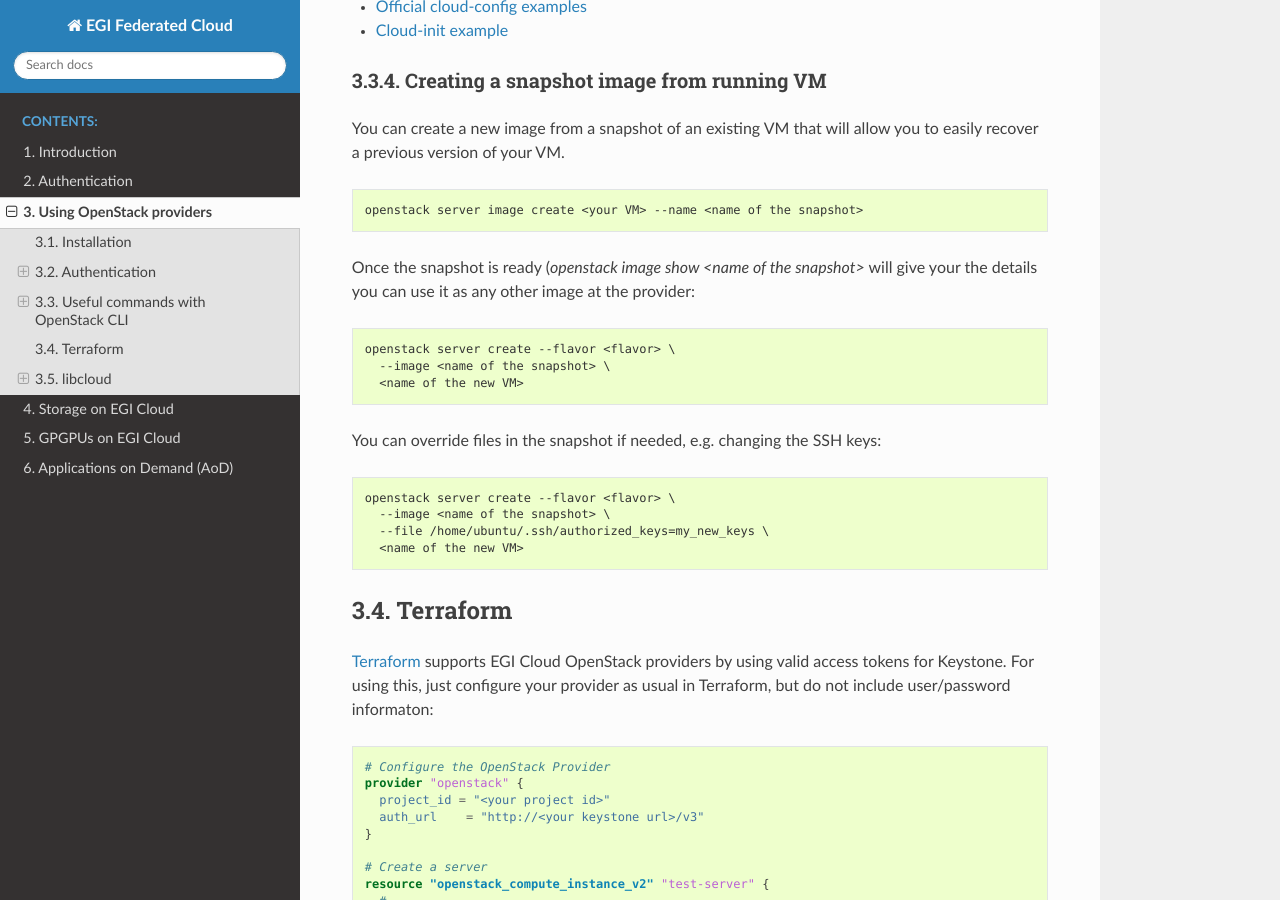
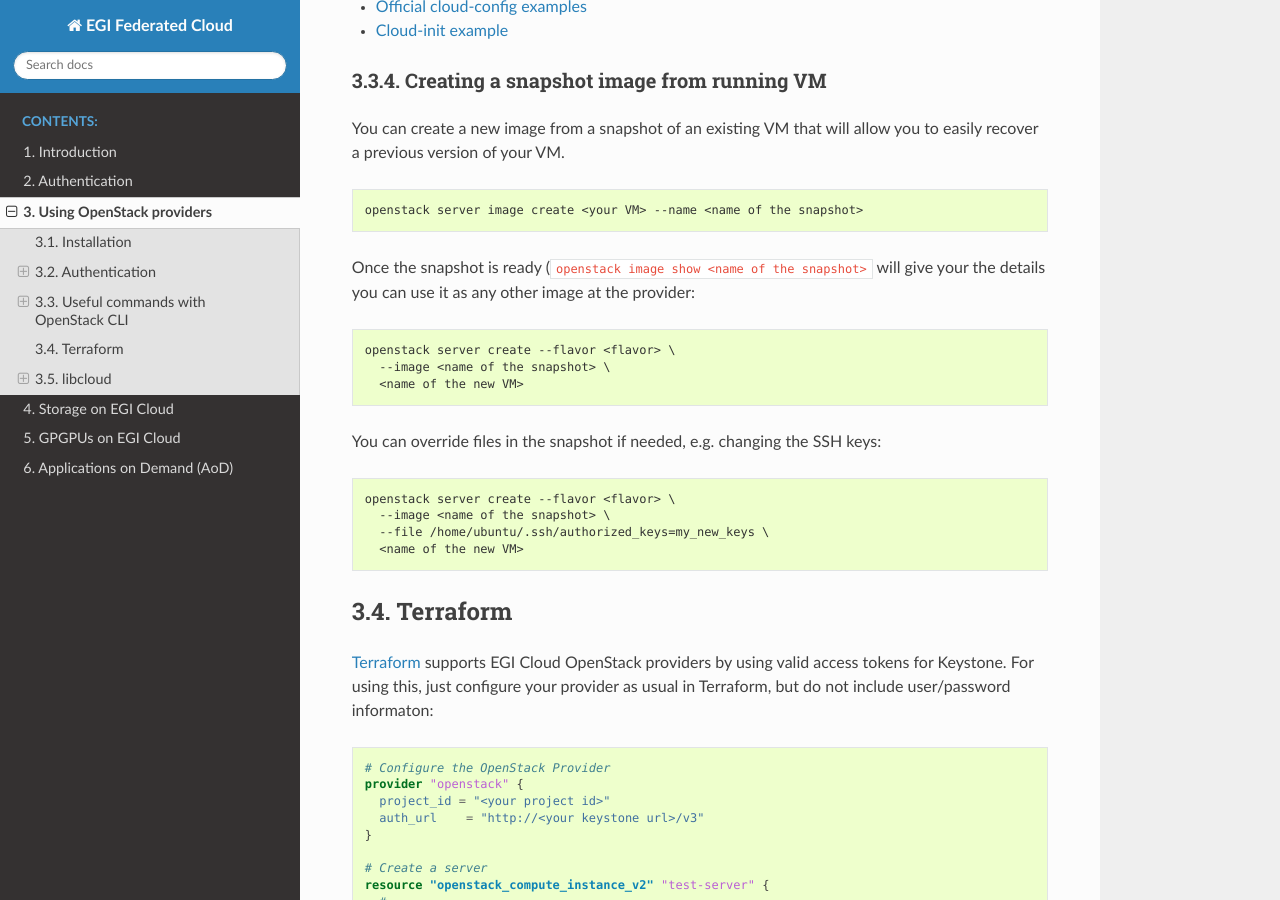
Before and after one commit to EGI-Federation/fedcloud-documentation, a Sphinx documentation site: the page built from source/usage-openstack.rst, in a window 1280 px wide and 900 px high, scrolled down 3279 px. Built offline with Sphinx 7.4.7 and the Read the Docs theme 2.0.0, drawn with Linux system fonts in a browser that asks for light colours.

```diff
--- a/source/usage-openstack.rst
+++ b/source/usage-openstack.rst
@@ -205,7 +205,7 @@ you to easily recover a previous version of your VM.
 
    openstack server image create <your VM> --name <name of the snapshot>
 
-Once the snapshot is ready (`openstack image show <name of the snapshot>` will
+Once the snapshot is ready (``openstack image show <name of the snapshot>`` will
 give your the details you can use it as any other image at the provider:
 
 .. code-block:: console
```
